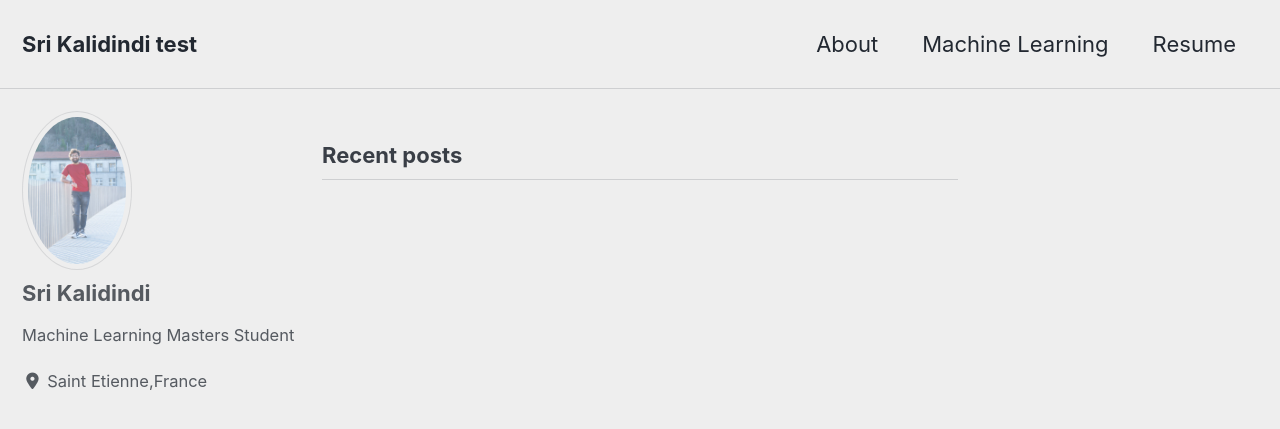
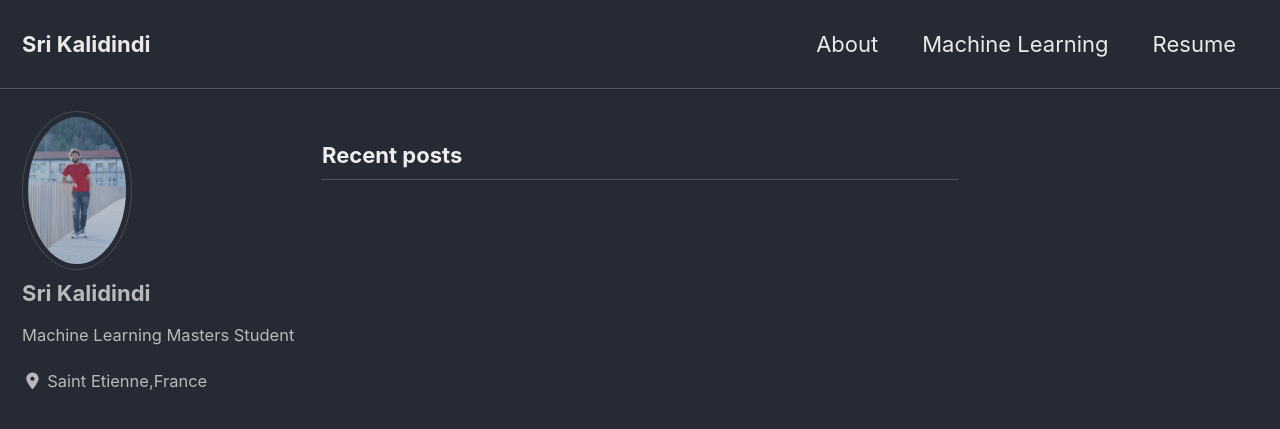
Before and after one commit to srikalidindi/srikalidindi.github.io, a Jekyll site: the page built from index.html, in a window 1280 px wide and 900 px high. Shown: the top 429 px of the window. Built offline with Jekyll 4.4.1, drawn with Linux system fonts in a browser that asks for light colours; cached includes are drawn as plain includes; nearby versions of some CDN libraries; the list of posts is cut into pages by our own code.

Commit message:
new theme

```diff
--- a/Gemfile
+++ b/Gemfile
@@ -1,3 +1,4 @@
 source "https://rubygems.org"
 gem 'github-pages'
+gem "jekyll-remote-theme"
 gemspec
--- a/_config.yml
+++ b/_config.yml
@@ -10,17 +10,17 @@
 # Review documentation to determine if you should use `theme` or `remote_theme`
 # https://mmistakes.github.io/minimal-mistakes/docs/quick-start-guide/#installing-the-theme
 
-# theme                  : "minimal-mistakes-jekyll"
-# remote_theme           : "mmistakes/minimal-mistakes"
-minimal_mistakes_skin    : "air" # "air", "aqua", "contrast", "dark", "dirt", "neon", "mint", "plum", "sunrise"
+theme                  : "minimal-mistakes-jekyll"
+remote_theme           : "benbalter/retlab"
+minimal_mistakes_skin    : "dark" # "air", "aqua", "contrast", "dark", "dirt", "neon", "mint", "plum", "sunrise"
 
 # Site Settings
 locale                   : "en-US"
-title                    : "Sri Kalidindi test"
+title                    : "Sri Kalidindi"
 title_separator          : "-"
 subtitle                 : # site tagline that appears below site title in masthead
 name                     : "Sri Kalidindi"
-description              : "Port Folio demo"
+description              : "Port Folio"
 url                      : # the base hostname & protocol for your site e.g. "https://mmistakes.github.io"
 baseurl                  : # the subpath of your site, e.g. "/blog"
 repository               : # GitHub username/repo-name e.g. "mmistakes/minimal-mistakes"
@@ -219,6 +219,7 @@ plugins:
   - jekyll-gist
   - jekyll-feed
   - jekyll-include-cache
+  - jekyll-remote-theme
 
 # mimic GitHub Pages with --safe
 whitelist:
```
